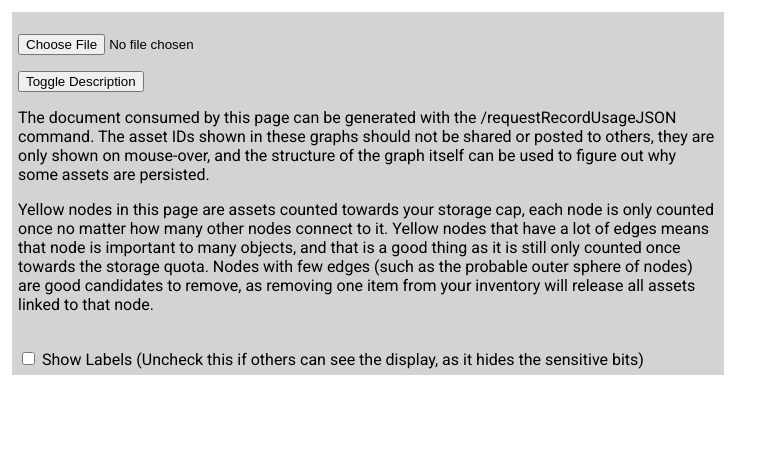
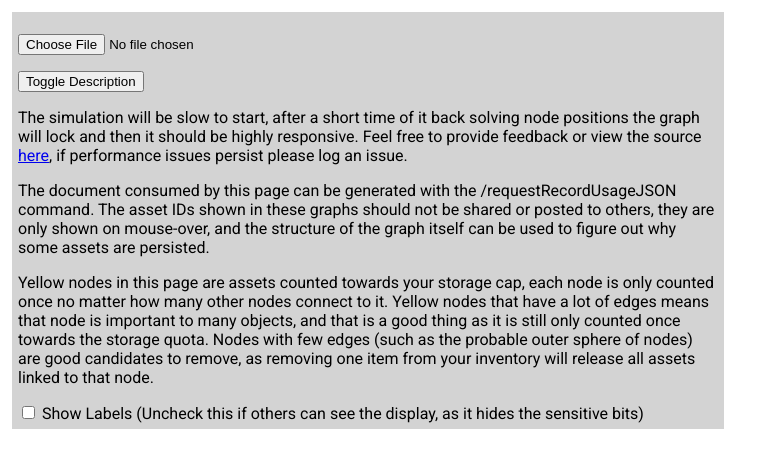
Before and after one commit to Earthmark/NeosStatbox, a plain HTML site: page neos-inventory-plotter.html in a window 1280 px wide. Shown: the whole page, without its empty margins (0-775 px from the left). Drawn offline with Linux system fonts and the light colour scheme.

Commit message:
Added a more explanitory paragraph

```diff
--- a/neos-inventory-plotter.html
+++ b/neos-inventory-plotter.html
@@ -32,8 +32,16 @@
         <p id="file-selector-section">
             <input type="file" id="file-selector" accept=".json">
         </p>
-        <button type="button" id="collapse-button">Toggle Description</button>
+        <div>
+            <button type="button" id="collapse-button">Toggle Description</button>
+        </div>
         <div id="collapse-area">
+            <p>
+                The simulation will be slow to start, after a short time of it back solving node positions
+                the graph will lock and then it should be highly responsive.
+                Feel free to provide feedback or view the source <a href="https://github.com/Earthmark/NeosStatbox" target="_blank">here</a>,
+                if performance issues persist please log an issue.
+            </p>
             <p>
                 The document consumed by this page can be generated with the /requestRecordUsageJSON command.
                 The asset IDs shown in these graphs should not be shared or posted to others,
@@ -55,7 +63,6 @@
                 area.style.display = area.style.display !== "none" ? "none" : "block";
             });
         </script>
-        <br>
         <input type="checkbox" id="show-labels"> Show Labels (Uncheck this if others can see the display, as it hides
         the sensitive bits)
     </div>
```
